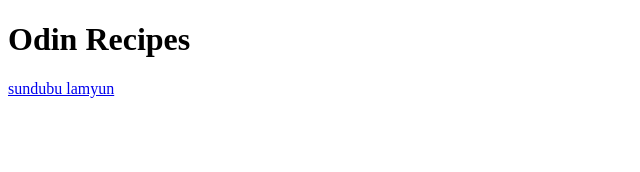
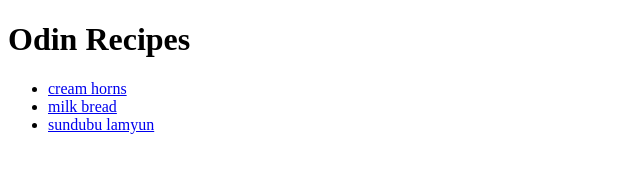
Before and after one commit to idksarah/odin-recipes, a plain HTML site: page index.html in a window 1280 px wide. Shown: the whole page, without its empty margins (0-640 px from the left). Drawn offline with Linux system fonts and the light colour scheme.

Commit message:
Link cream_horn.html and milk_bread.html

```diff
--- a/index.html
+++ b/index.html
@@ -6,6 +6,10 @@
     </head>
     <body>
         <h1>Odin Recipes</h1>
-        <a href="recipes/sundubu_lamyun.html">sundubu lamyun</a>
+        <ul>
+            <li><a href="recipes/cream_horn.html">cream horns</a></li>
+            <li><a href="recipes/milk_bread.html">milk bread</a></li>
+            <li><a href="recipes/sundubu_lamyun.html">sundubu lamyun</a></li>
+        </ul>
     </body>
 </html>
```
